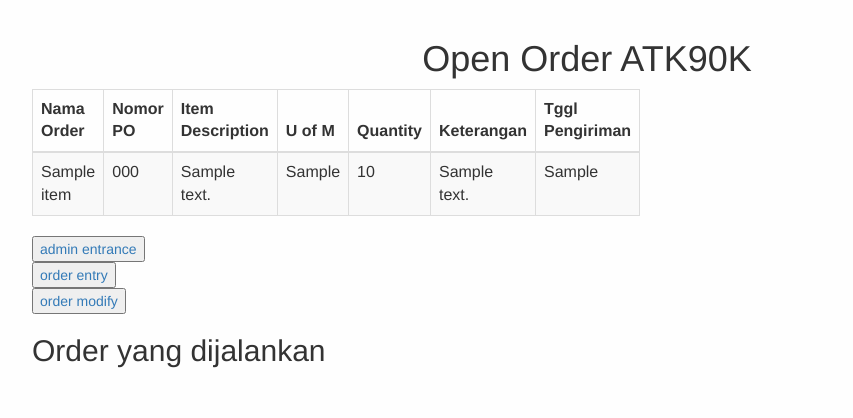
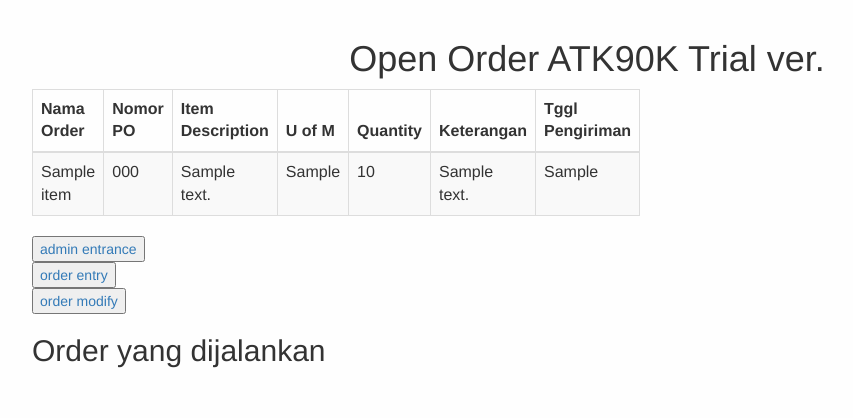
Before and after one commit to kurniawanedwin95/open-order, a Django app: template opodserver/opodapp/templates/index.html in a window 1280 px wide. Shown: the part 51-469 px from the top of the page, without its empty margins (53-906 px from the left). Run offline with Django 3.2, Linux system fonts and the light colour scheme; the template is opened without the code that fills it: most values are stand-ins (such as "Sample title", 1, 10 or a date in 2020); some libraries are stand-ins or nearby versions.

Commit message:
recloned after git snafu

```diff
--- a/opodserver/opodapp/templates/index.html
+++ b/opodserver/opodapp/templates/index.html
@@ -15,7 +15,7 @@
   <body>
     {% include "navbar.html" %}
     <div class="container">
-      <h1 align="center">Open Order ATK90K</h1>
+      <h1 align="center">Open Order ATK90K Trial ver.</h1>
       <div class="container col-md-4">
         <table class="table table-bordered table-striped">
           <thead class="thead-dark">
```
Also changed, not shown: 16 other files.
